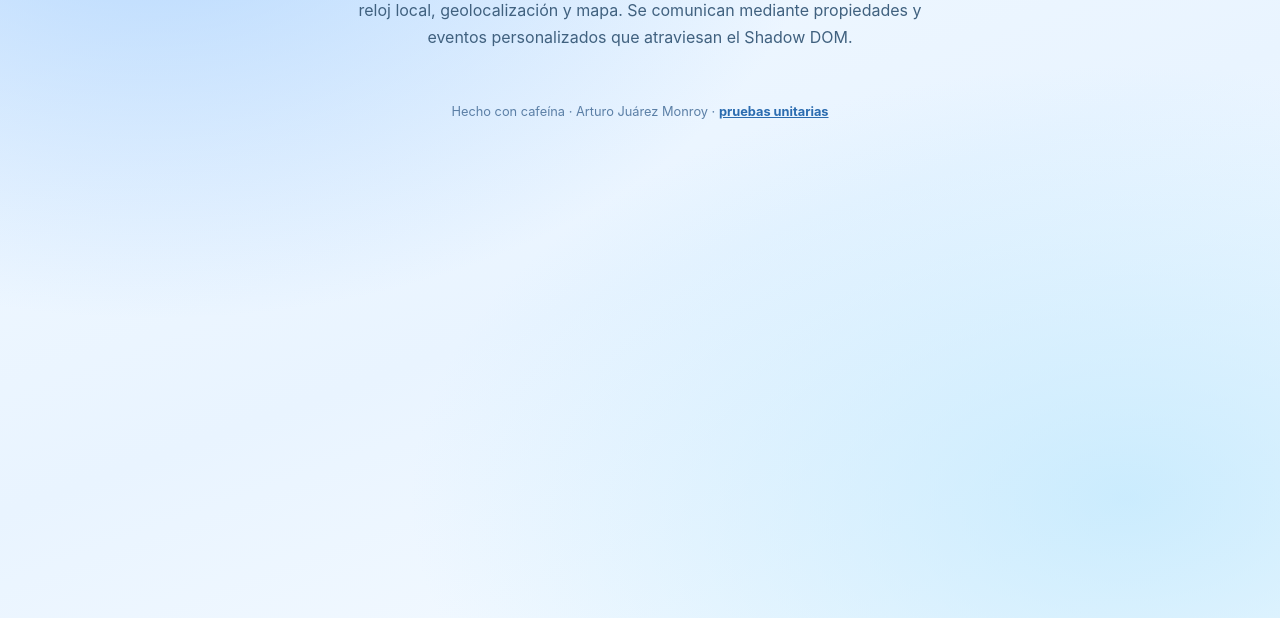
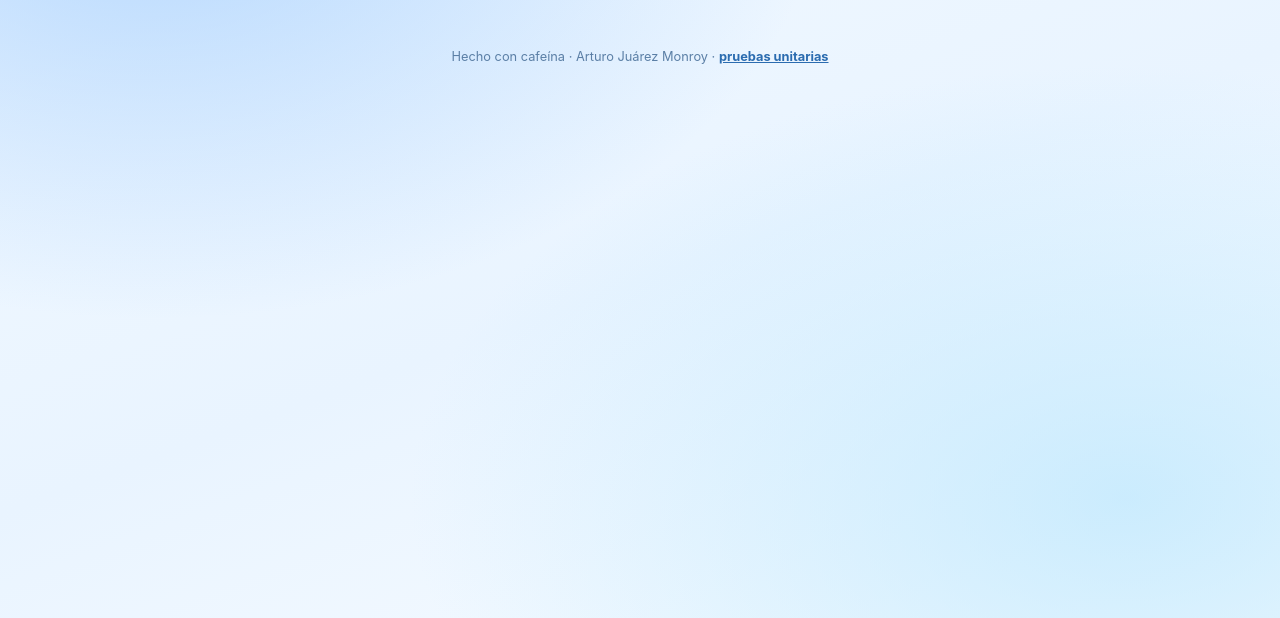
Before and after one commit to ArturoJM0A1/Paletly, a plain HTML site: page index.html in a window 1280 px wide. Shown: the part 182-800 px from the top of the page. Drawn offline with nearby package versions, Linux system fonts and the light colour scheme.

Commit message:
cambios texto

```diff
--- a/index.html
+++ b/index.html
@@ -159,9 +159,7 @@
         <h1>Paletly</h1>
       </div>
       <p class="encabezado__descripcion">
-        Cinco componentes independientes: generador de paletas, historial de
-        paletas, reloj local, geolocalización y mapa. Se comunican mediante
-        propiedades y eventos personalizados que atraviesan el Shadow DOM.
+        Cinco componentes independientes
       </p>
     </header>
 
```
